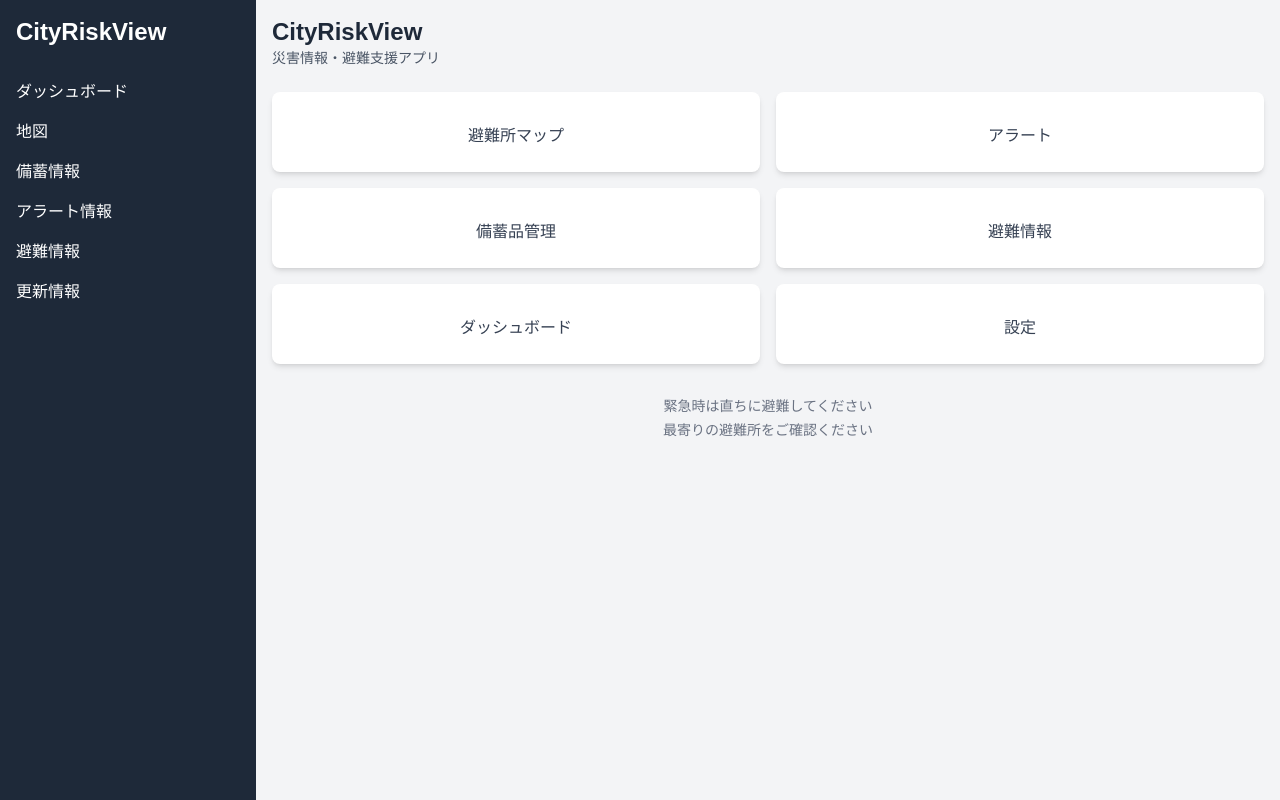
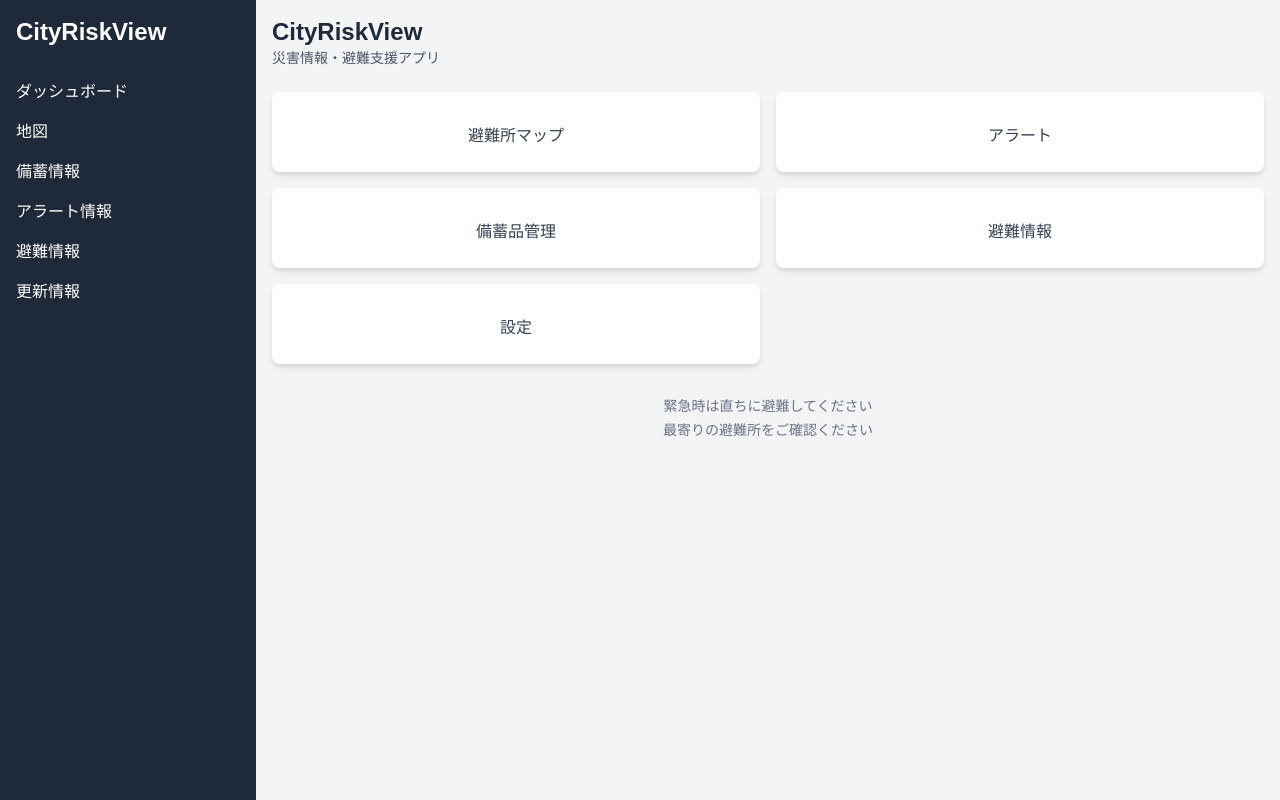
Before and after one commit to s-taku0502/CityRiskView, a Next.js app: page / in a window 1280 px wide. Built offline with nearby package versions, Linux system fonts and the light colour scheme.

Commit message:
ダッシュボードへの経路選択を削除

```diff
--- a/app/page.js
+++ b/app/page.js
@@ -12,7 +12,6 @@ export default function SmartphoneTopPage() {
     { name: 'アラート', path: '/alert'},
     { name: '備蓄品管理', path: '/stock'},
     { name: '避難情報', path: '/evacuation'},
-    { name: 'ダッシュボード', path: '/dashboard'},
     { name: '設定', path: '/settings'},
   ];
 
```
